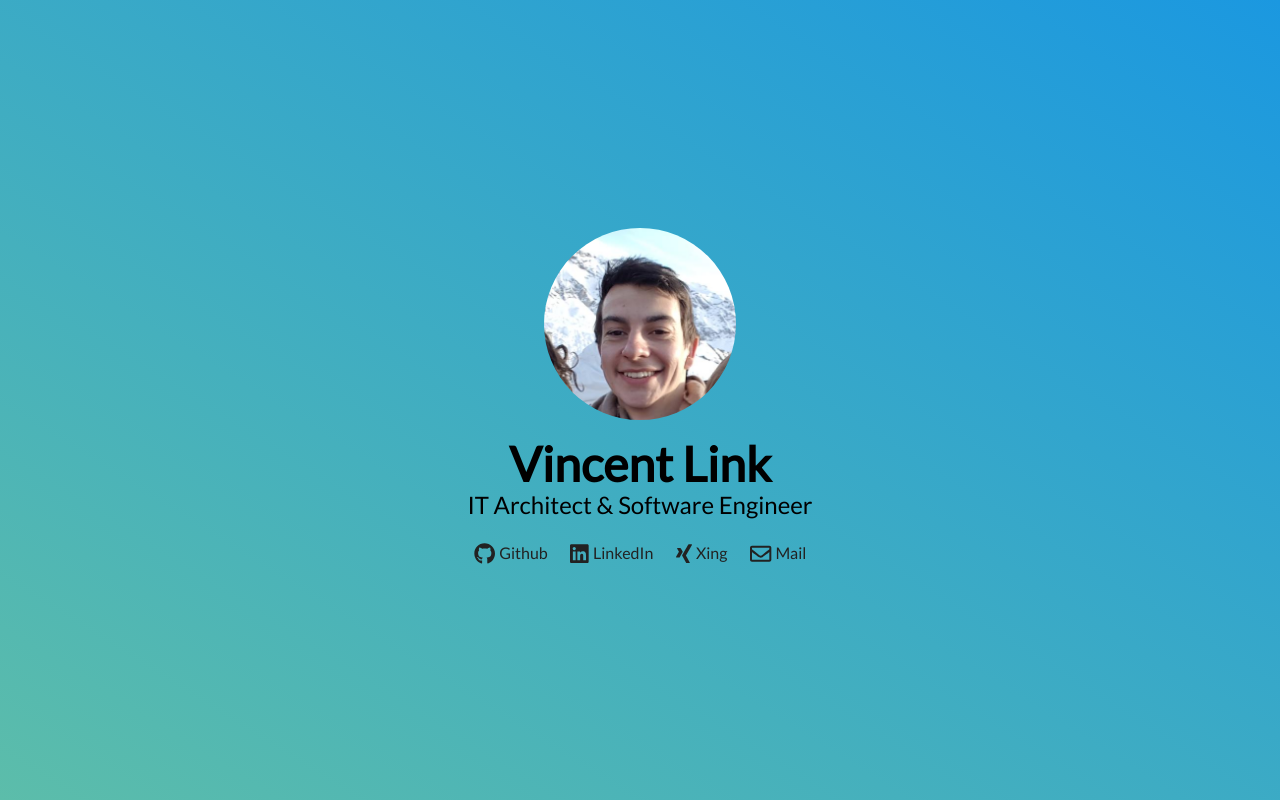
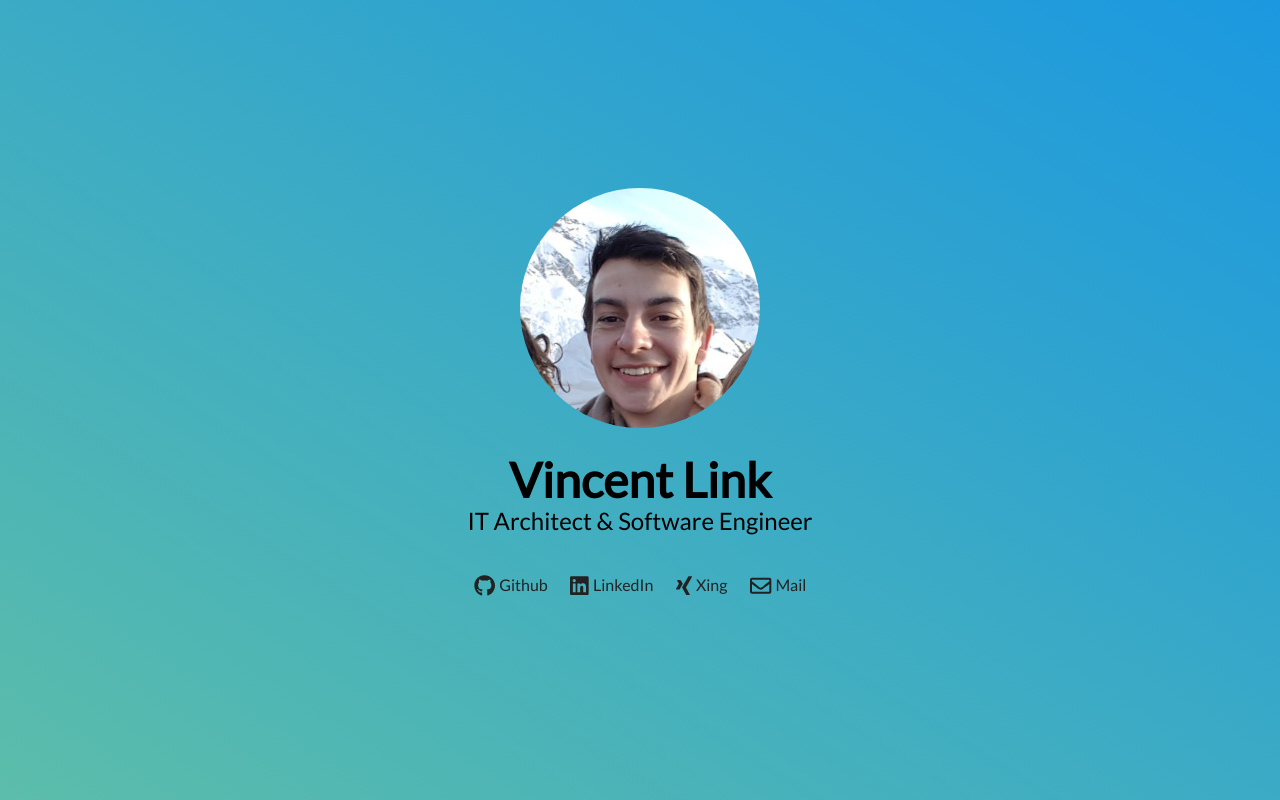
Before and after one commit to linkvt/linkvt.github.io, a Vue app: page / in a window 1280 px wide. Built offline with nearby package versions, Linux system fonts and the light colour scheme.

Commit message:
Adust profile spacings and size

```diff
--- a/src/components/Profile.vue
+++ b/src/components/Profile.vue
@@ -25,14 +25,12 @@ export default {
 <style lang="scss" scoped>
 .profile {
   display: grid;
-  // align-items: center;
   justify-items: center;
-  // justify-content: center;
 
   .profile-picture {
-    height: 12em;
-    border-radius: 12em;
-    margin: 1em 0;
+    height: 15em;
+    border-radius: 10em;
+    margin: 1.5em 0;
   }
 
   .name {
@@ -45,7 +43,7 @@ export default {
   }
 
   .links {
-    margin: 1em 0;
+    margin: 2em 0;
   }
 }
 </style>
```
